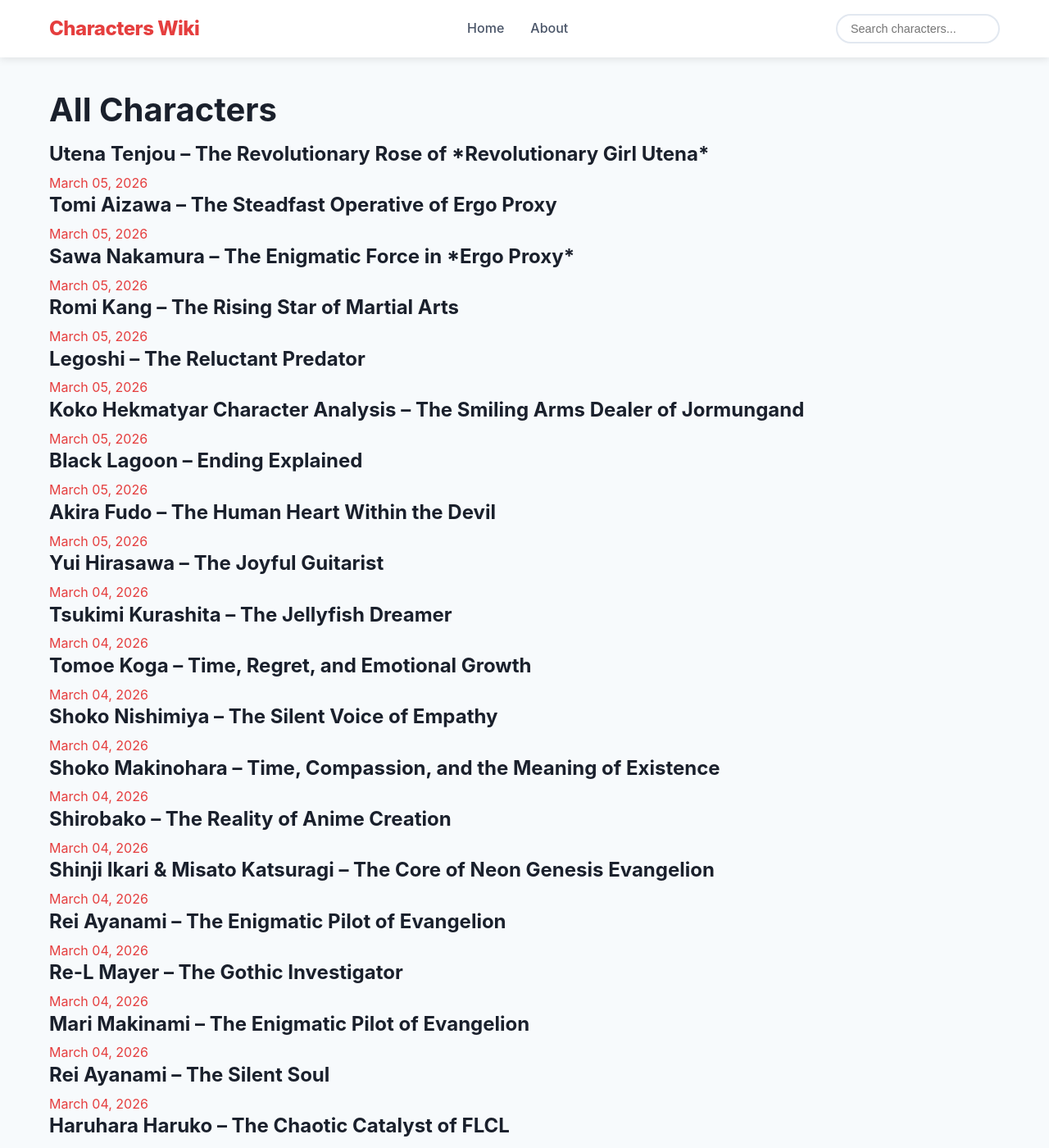
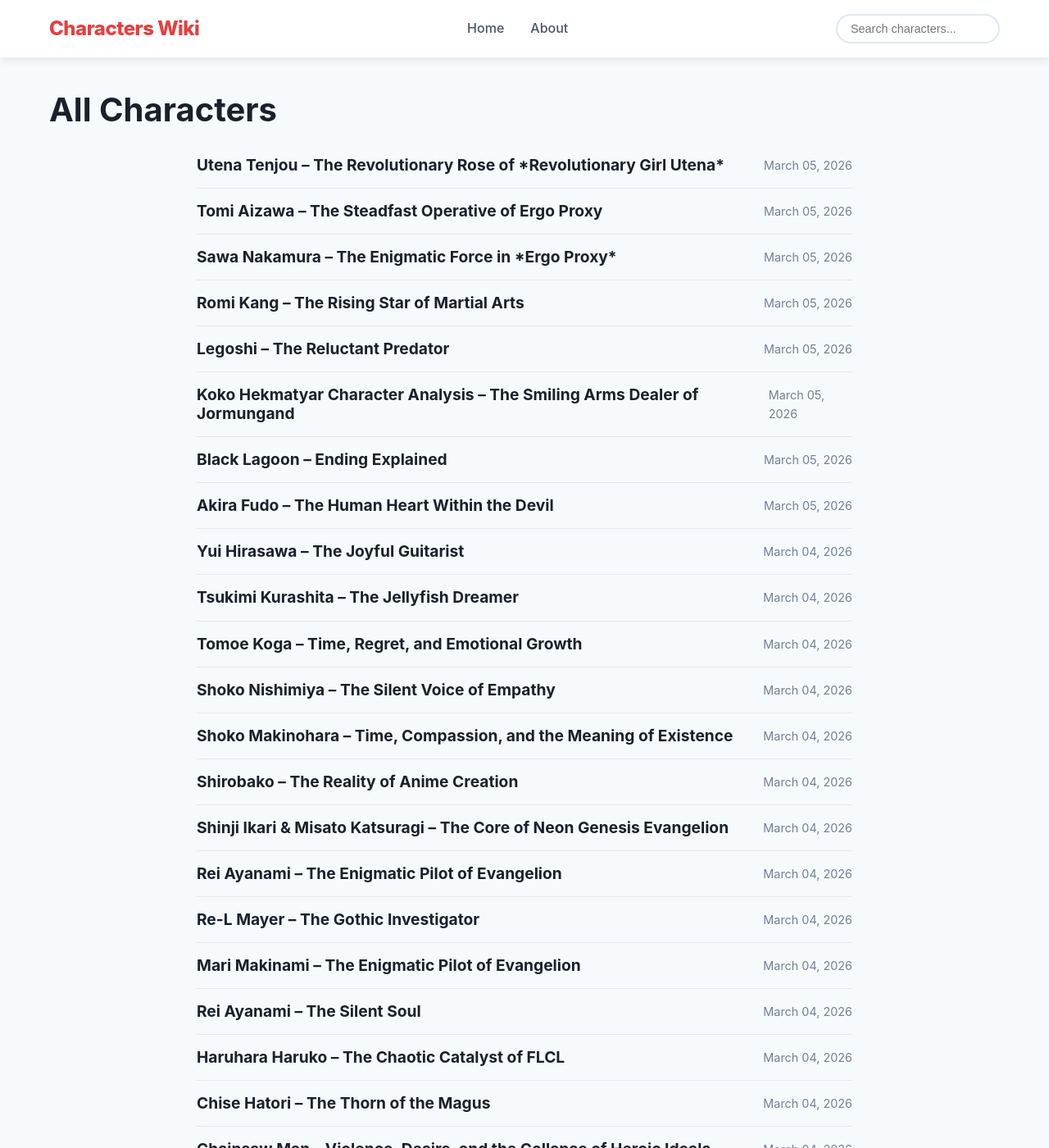
Before and after one commit to characterswiki/characters, a Jekyll site: the page built from archive.md, in a window 1280 px wide and 1400 px high. Shown: the whole window at 82% size. Built offline with Jekyll 4.4.1, drawn with Linux system fonts in a browser that asks for light colours.

Commit message:
Update style.css

```diff
--- a/assets/css/style.css
+++ b/assets/css/style.css
@@ -917,3 +917,28 @@ body.dark-mode .tags-cloud .tag:hover {
   transform: translateY(-2px);
   box-shadow: 0 10px 20px rgba(229,62,62,0.2);
 }
+.archive-list {
+  max-width: 800px;
+  margin: 0 auto;
+}
+.archive-item {
+  padding: 1rem 0;
+  border-bottom: 1px solid #e2e8f0;
+}
+.archive-item a {
+  display: flex;
+  justify-content: space-between;
+  align-items: center;
+  color: inherit;
+}
+.archive-item h3 {
+  margin: 0;
+  font-size: 1.2rem;
+}
+.archive-item time {
+  color: #718096;
+  font-size: 0.9rem;
+}
+.archive-item:hover h3 {
+  color: #e53e3e;
+}
```
